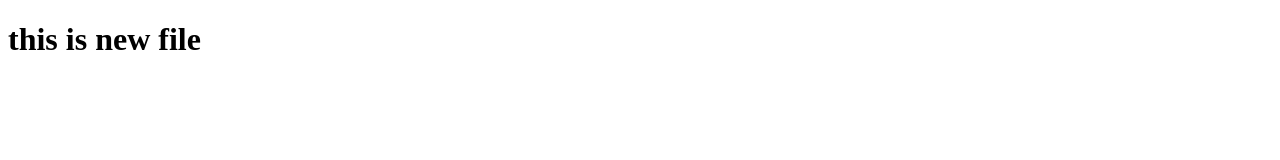
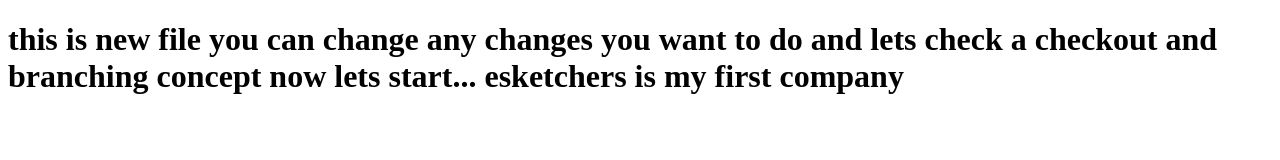
Before and after one commit to mftleo/firstgitapp, a plain HTML site: page file2.html in a window 1280 px wide. Drawn offline with Linux system fonts and the light colour scheme.

Commit message:
file 2 has been changed

```diff
--- a/file2.html
+++ b/file2.html
@@ -6,6 +6,9 @@
 <body>
 	<h1>
 		this is new file
+		you can change any changes you want to do and lets check a checkout and branching concept
+		now lets start...
+		esketchers is my first company
 	</h1>
 </body>
 </html>
```
